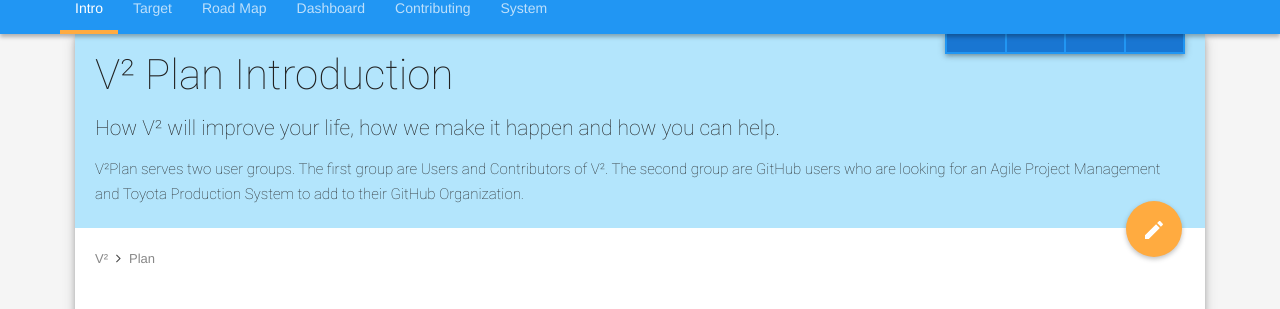
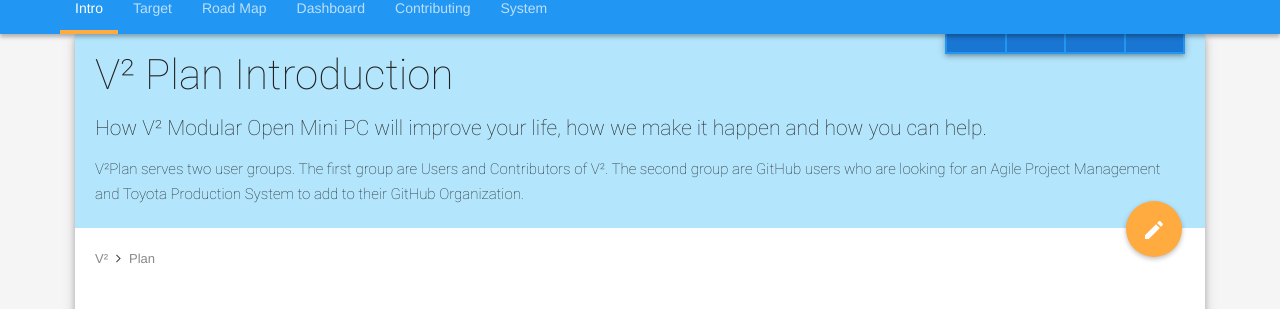
Before and after one commit to V-Squared/v2-Plan, a Jekyll site: the page built from index.md, in a window 1280 px wide. Shown: the part 201-510 px from the top of the page. Built offline with Jekyll 4.4.1, drawn with Linux system fonts in a browser that asks for light colours.

Commit message:
Improved subtitle

```diff
--- a/index.md
+++ b/index.md
@@ -1,7 +1,7 @@
 ---
 layout: page
 title: V² Plan Introduction
-subtitle: How V² will improve your life, how we make it happen and how you can help.
+subtitle: How V² Modular Open Mini PC will improve your life, how we make it happen and how you can help.
 abstract: V²Plan serves two user groups. The first group are Users and Contributors of V². The second group are GitHub users who are looking for an Agile Project Management and Toyota Production System to add to their GitHub Organization.
 issueNo: 91
 readiness:
```
